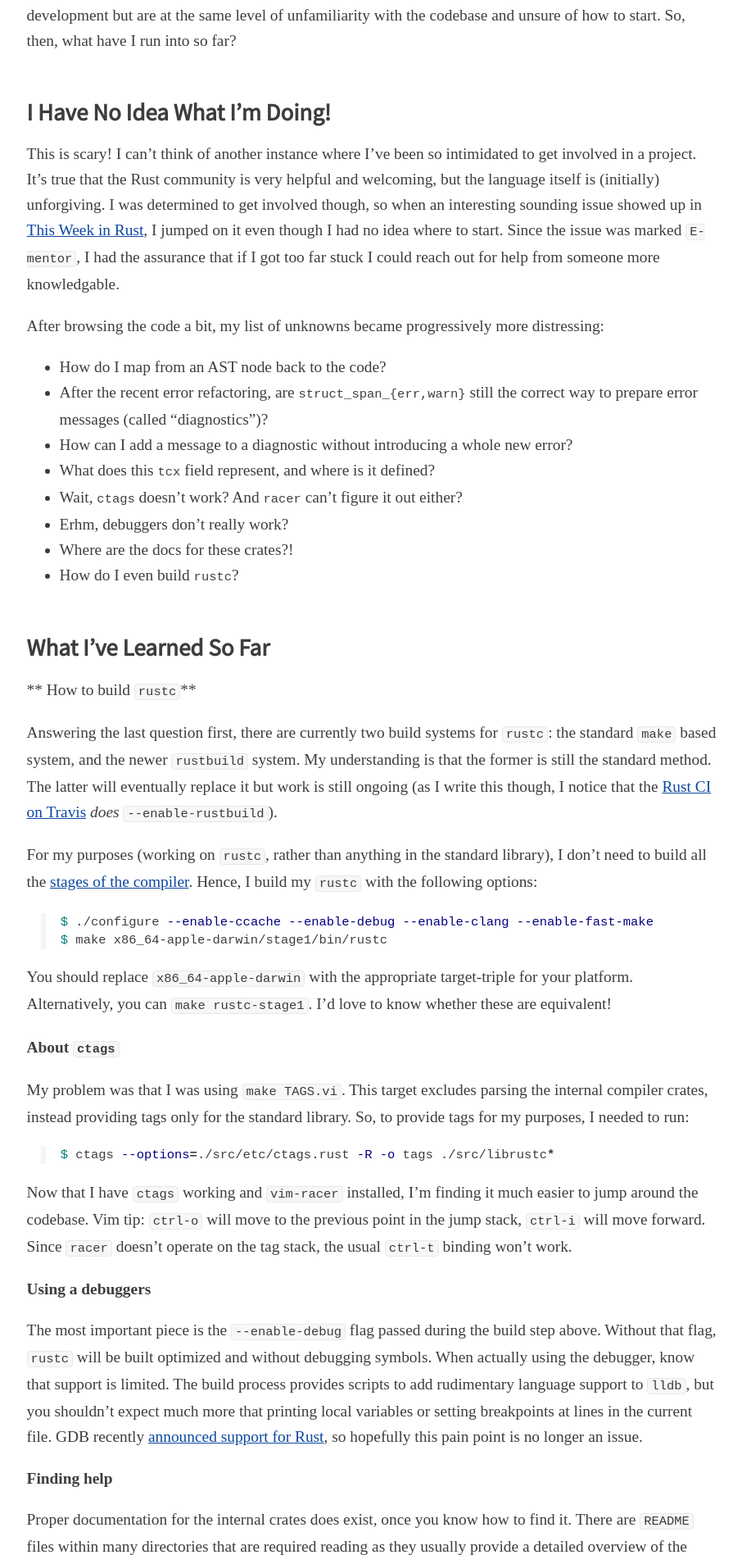
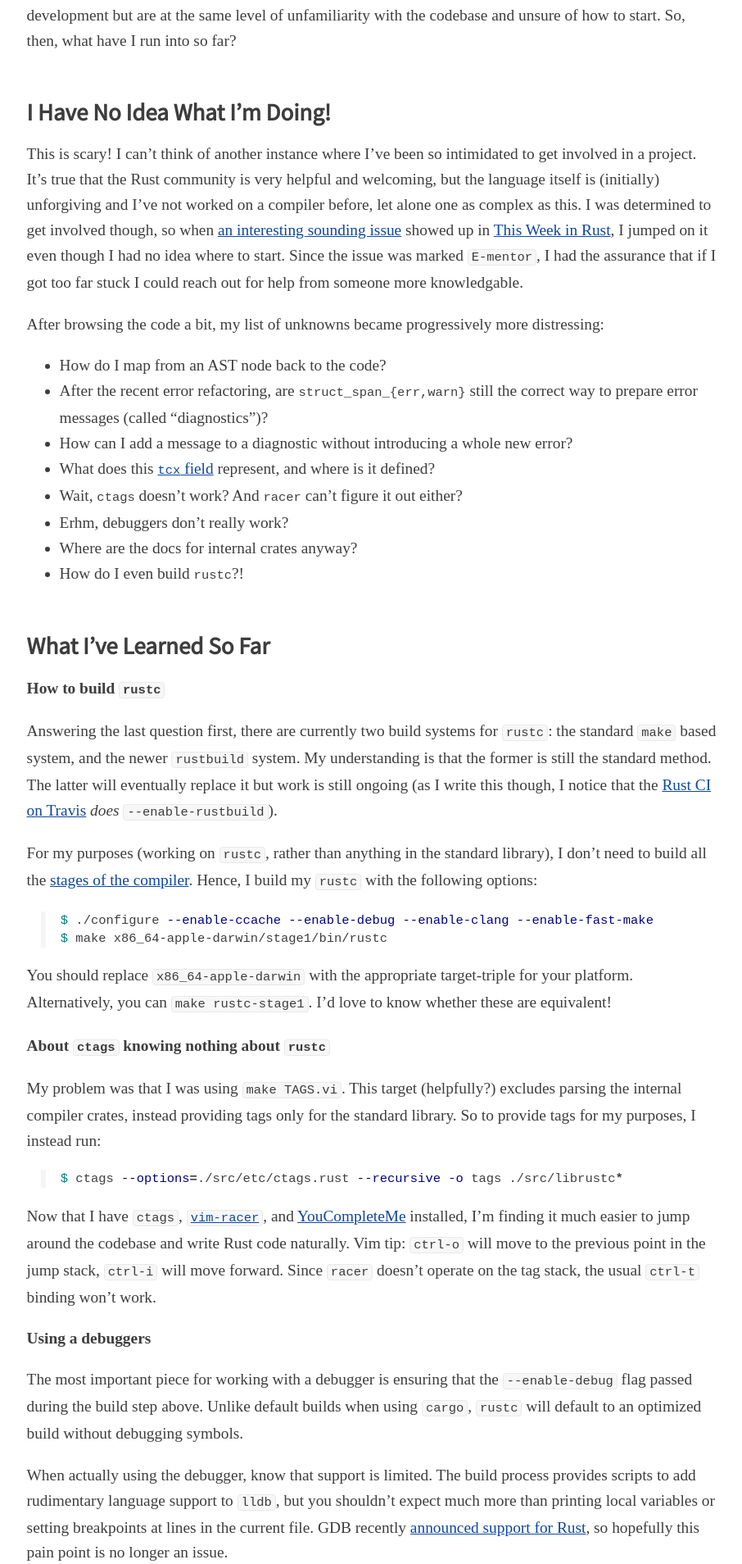
Before and after one commit to caipre/caipre.github.io, a Jekyll site: the page built from _posts/2016-10-12-toward-making-my-first-rust-contribution.markdown, in a window 1280 px wide. Shown: the part 472-2380 px from the top of the page at 82% size, without its empty margins (185-1091 px from the left). Built offline with Jekyll 4.4.1, drawn with Linux system fonts in a browser that asks for light colours; some web fonts are replaced; comment, search, counter and statistics services are not loaded; some of the changed text lies outside the part shown.

Commit message:
minor content changes

```diff
--- a/_posts/2016-10-12-toward-making-my-first-rust-contribution.markdown
+++ b/_posts/2016-10-12-toward-making-my-first-rust-contribution.markdown
@@ -21,11 +21,12 @@ and unsure of how to start. So, then, what have I run into so far?
 
 This is scary! I can't think of another instance where I've been so intimidated
 to get involved in a project. It's true that the Rust community is very helpful
-and welcoming, but the language itself is (initially) unforgiving. I was
-determined to get involved though, so when an interesting sounding issue showed
-up in [This Week in Rust][twir], I jumped on it even though I had no idea where
-to start. Since the issue was marked `E-mentor`, I had the assurance that if I
-got too far stuck I could reach out for help from someone more knowledgable.
+and welcoming, but the language itself is (initially) unforgiving and I've not
+worked on a compiler before, let alone one as complex as this. I was determined
+to get involved though, so when [an interesting sounding issue][issue] showed up
+in [This Week in Rust][twir], I jumped on it even though I had no idea where to
+start. Since the issue was marked `E-mentor`, I had the assurance that if I got
+too far stuck I could reach out for help from someone more knowledgable.
 
 After browsing the code a bit, my list of unknowns became progressively more
 distressing:
@@ -37,12 +38,12 @@ distressing:
 * What does this [`tcx` field][tcx] represent, and where is it defined?
 * Wait, `ctags` doesn't work? And `racer` can't figure it out either?
 * Erhm, debuggers don't really work?
-* Where are the docs for these crates?!
-* How do I even build `rustc`?
+* Where are the docs for internal crates anyway?
+* How do I even build `rustc`?!
 
 ## What I've Learned So Far
 
-** How to build `rustc`**
+**How to build `rustc`**
 
 Answering the last question first, there are currently two build systems for
 `rustc`: the standard `make` based system, and the newer `rustbuild` system. My
@@ -63,46 +64,51 @@ You should replace `x86_64-apple-darwin` with the appropriate target-triple for
 your platform. Alternatively, you can `make rustc-stage1`. I'd love to know
 whether these are equivalent!
 
-**About `ctags`**
+**About `ctags` knowing nothing about `rustc`**
 
-My problem was that I was using `make TAGS.vi`. This target
+My problem was that I was using `make TAGS.vi`. This target (helpfully?)
 excludes parsing the internal compiler crates, instead providing tags only for
-the standard library. So, to provide tags for my purposes, I needed to run:
+the standard library. So to provide tags for my purposes, I instead run:
 
 {% highlight shell %}
-$ ctags --options=./src/etc/ctags.rust -R -o tags ./src/librustc*
+$ ctags --options=./src/etc/ctags.rust --recursive -o tags ./src/librustc*
 {% endhighlight %}
 
-Now that I have `ctags` working and `vim-racer` installed, I'm finding it much
-easier to jump around the codebase. Vim tip: `ctrl-o` will move to the previous
-point in the jump stack, `ctrl-i` will move forward. Since `racer` doesn't
-operate on the tag stack, the usual `ctrl-t` binding won't work.
+Now that I have `ctags`, [`vim-racer`][racer], and [YouCompleteMe][ycm]
+installed, I'm finding it much easier to jump around the codebase and write Rust
+code naturally. Vim tip: `ctrl-o` will move to the previous point in the jump
+stack, `ctrl-i` will move forward. Since `racer` doesn't operate on the tag
+stack, the usual `ctrl-t` binding won't work.
 
 **Using a debuggers**
 
-The most important piece is the `--enable-debug` flag passed during the build
-step above. Without that flag, `rustc` will be built optimized and without
-debugging symbols. When actually using the debugger, know that support is
-limited. The build process provides scripts to add rudimentary language support
-to `lldb`, but you shouldn't expect much more that printing local variables or
-setting breakpoints at lines in the current file. GDB recently [announced
-support for Rust][gdb], so hopefully this pain point is no longer an issue.
+The most important piece for working with a debugger is ensuring that the
+`--enable-debug` flag passed during the build step above. Unlike default builds
+when using `cargo`, `rustc` will default to an optimized build without debugging
+symbols.
 
-**Finding help**
+When actually using the debugger, know that support is limited. The build
+process provides scripts to add rudimentary language support to `lldb`, but you
+shouldn't expect much more than printing local variables or setting breakpoints
+at lines in the current file. GDB recently [announced support for Rust][gdb],
+so hopefully this pain point is no longer an issue.
+
+**Finding documentation and getting help**
 
 Proper documentation for the internal crates does exist, once you know how to
 find it. There are `README` files within many directories that are required
-reading as they usually provide a detailed overview of the crate or module. A
+reading; these usually provide a detailed overview of the crate or module. A
 good starting point that covers `rustc` as a whole is found [in the `librustc`
 crate][readme].
 
 If no `README` is present, check for a module doc comment in the crate's
 `lib.rs`.  These can be a bit painful to read inline, which is where the
-[internal documentation][rustcdocs] pages come into play. These are just like
-the standard library docs, meaning they're incredibly useful. Note though that
-the search still queries the standard library's index, so you have to cheat
-with, eg, `mem_categorization site:http://manishearth.github.io/rust-internals-docs/rustc/`
-in your favorite search engine.
+[internal documentation][rustcdocs] pages come into play. These are organized
+just like the standard library docs, meaning they're incredibly useful to
+understand how structures relate and what functionality a crate provides. Note
+though that the search still queries the standard library's index, so you have
+to cheat by using your favorite search engine with a filter, eg,
+`mem_categorization site:http://manishearth.github.io/rust-internals-docs/rustc/`
 
 If all else fails, hop on IRC. The `#rust` and `#rust-beginners` channels are
 active and the community is welcoming, friendly, and helpful. Setting up an IRC
--- a/_sass/_post.scss
+++ b/_sass/_post.scss
@@ -10,11 +10,12 @@ article {
       margin-bottom: $standard-margin;
    }
 
+   a, a:link, a:visited {
+      color: $primary-color;
+      text-decoration: underline;
+   }
+
    p {
-      a, a:link, a:visited {
-         color: $primary-color;
-         text-decoration: underline;
-      }
       code {
          background-color: rgba(0,0,0,0.03);
          border-radius: 4px;
```
Also changed, not shown: other parts of _posts/2016-10-12-toward-making-my-first-rust-contribution.markdown (+6 -2 lines).
